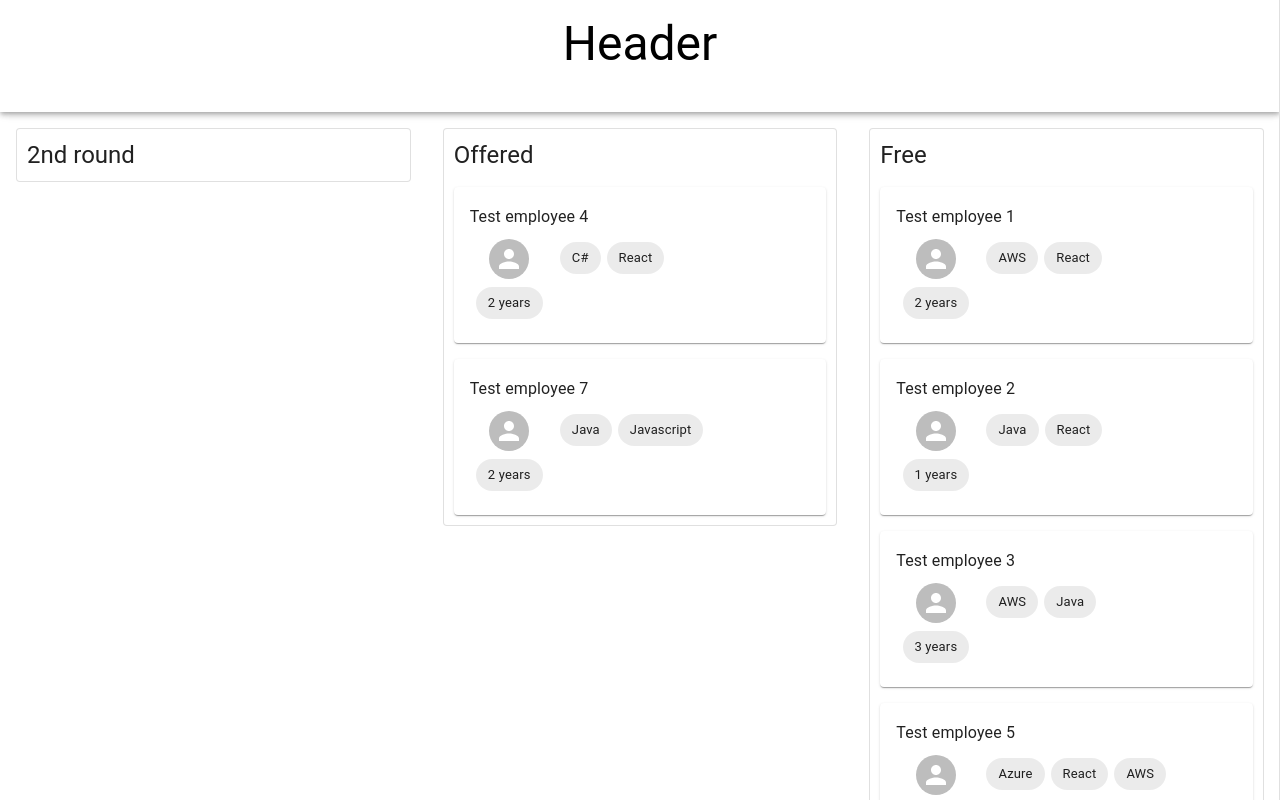
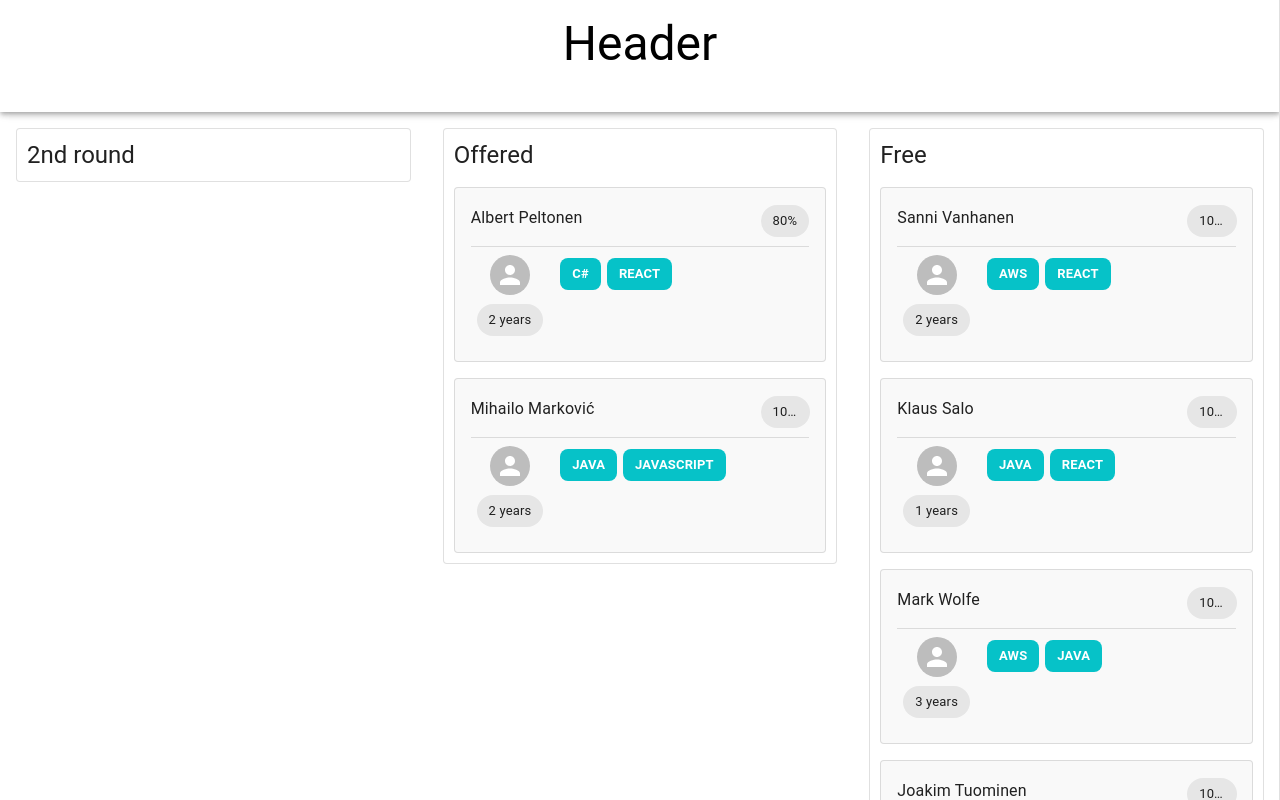
Before and after one commit to a-ruskomaa-gofore/hohto-bench-mvp, a React (Create React App) app: page / in a window 1280 px wide. Shown: the top 800 px of the page. Built offline with nearby package versions, Linux system fonts and the light colour scheme.

Commit message:
Add styling + free capacity label

```diff
--- a/src/components/EmployeeCard.tsx
+++ b/src/components/EmployeeCard.tsx
@@ -5,6 +5,7 @@ import {
   Card,
   CardContent,
   Chip,
+  Divider,
   Grid,
   Typography,
 } from '@mui/material';
@@ -15,30 +16,53 @@ interface CardProps {
 
 const EmployeeCard = ({ employee }: CardProps) => {
   return (
-    <Card elevation={1}>
+    <Card variant="outlined" sx={{ backgroundColor: '#f9f9f9' }}>
       <CardContent>
         <Grid container spacing={1}>
           {/* Name */}
+          <Grid item xs={10}>
+            <Typography variant="subtitle1">{employee.name}</Typography>
+          </Grid>
+          <Grid item xs={2}>
+            <Chip
+              label={employee.freeCapacity + '%'}
+              sx={{ margin: '1px' }}
+            ></Chip>
+          </Grid>
           <Grid item xs={12}>
-            <Typography variant="subtitle1">{employee.name}</Typography>
+            <Divider />
           </Grid>
           {/* Avatar + experience */}
           <Grid item xs={3}>
             <Grid container direction="column" alignItems="center">
-              <Grid item xs={8}>
+              <Grid item xs={4}>
                 <Box marginBottom={1}>
                   <Avatar></Avatar>
                 </Box>
               </Grid>
-              <Grid item xs={4}>
-                <Chip label={employee.experienceYears + ' years'}></Chip>
+              <Grid item xs={3}>
+                <Chip
+                  label={employee.experienceYears + ' years'}
+                  sx={{ margin: '1px' }}
+                ></Chip>
               </Grid>
             </Grid>
           </Grid>
           {/* Key skills */}
           <Grid item xs={9}>
             {employee.keySkills.slice(0, 6).map((skill) => (
-              <Chip label={skill} sx={{ margin: '3px' }} key={employee.id}></Chip>
+              <Chip
+                label={skill}
+                sx={{
+                  margin: '3px',
+                  backgroundColor: '#06c2c8',
+                  color: 'white',
+                  textTransform: 'uppercase',
+                  fontWeight: 'bold',
+                  borderRadius: 2,
+                }}
+                key={employee.id}
+              ></Chip>
             ))}
           </Grid>
         </Grid>
--- a/src/services/mockHohtoService.ts
+++ b/src/services/mockHohtoService.ts
@@ -3,8 +3,8 @@ import { Employee, EmployeeService } from '../types/types';
 const fetchEmployeeData = async (): Promise<Array<Employee>> => {
   return [
     {
-        id: 1,
-      name: 'Test employee 1',
+      id: 1,
+      name: 'Sanni Vanhanen',
       experienceYears: 2,
       keySkills: ['AWS', 'React'],
       status: 'free',
@@ -12,7 +12,7 @@ const fetchEmployeeData = async (): Promise<Array<Employee>> => {
     },
     {
       id: 2,
-      name: 'Test employee 2',
+      name: 'Klaus Salo',
       experienceYears: 1,
       keySkills: ['Java', 'React'],
       status: 'free',
@@ -20,7 +20,7 @@ const fetchEmployeeData = async (): Promise<Array<Employee>> => {
     },
     {
       id: 3,
-      name: 'Test employee 3',
+      name: 'Mark Wolfe',
       experienceYears: 3,
       keySkills: ['AWS', 'Java'],
       status: 'free',
@@ -28,7 +28,7 @@ const fetchEmployeeData = async (): Promise<Array<Employee>> => {
     },
     {
       id: 4,
-      name: 'Test employee 4',
+      name: 'Albert Peltonen',
       experienceYears: 2,
       keySkills: ['C#', 'React'],
       status: 'offered',
@@ -36,7 +36,7 @@ const fetchEmployeeData = async (): Promise<Array<Employee>> => {
     },
     {
       id: 5,
-      name: 'Test employee 5',
+      name: 'Joakim Tuominen',
       experienceYears: 3,
       keySkills: ['Azure', 'React', 'AWS'],
       status: 'free',
@@ -44,7 +44,7 @@ const fetchEmployeeData = async (): Promise<Array<Employee>> => {
     },
     {
       id: 6,
-      name: 'Test employee 6',
+      name: 'Martirio Sandoval',
       experienceYears: 4,
       keySkills: ['Node', 'Vue'],
       status: 'free',
@@ -52,7 +52,7 @@ const fetchEmployeeData = async (): Promise<Array<Employee>> => {
     },
     {
       id: 7,
-      name: 'Test employee 7',
+      name: 'Mihailo Marković',
       experienceYears: 2,
       keySkills: ['Java', 'Javascript'],
       status: 'offered',
```
